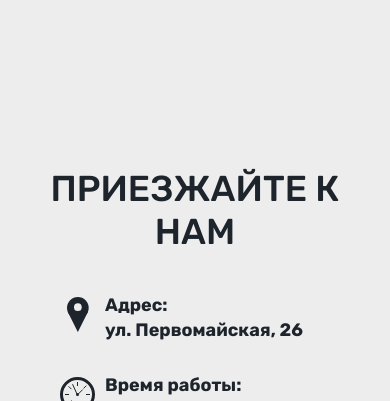
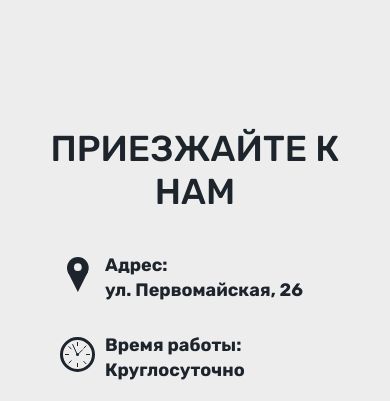
Before and after one commit to YanUsenko/nolimit, a plain HTML site: page index.html in a window 390 px wide. Shown: the part 3260-3661 px from the top of the page. Drawn offline with nearby package versions, Linux system fonts and the light colour scheme.

Commit message:
Add files via upload

```diff
--- a/css/style.css
+++ b/css/style.css
@@ -715,6 +715,7 @@ body {
 
 .map__content {
   padding-bottom: 120px;
+  padding-top: 0px;
 }
 
 @media (max-width: 1023px) {
@@ -737,7 +738,7 @@ body {
 
 @media (max-width: 1023px) {
   .map__title {
-    margin-top: 40px;
+    margin-top: 0px;
   }
 }
 
```
